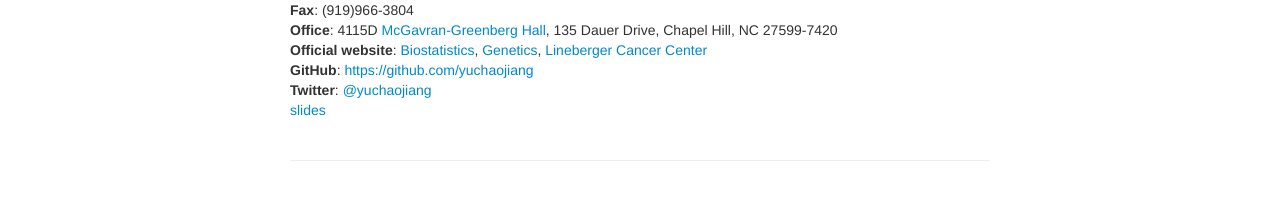
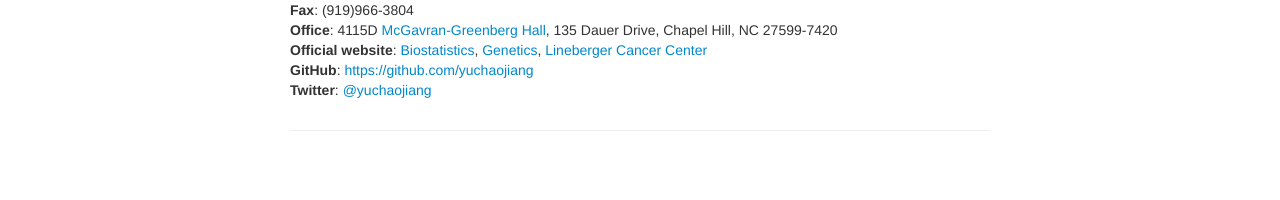
Before and after one commit to yuchaojiang/yuchaojiang.github.io, a Jekyll site: the page built from index.md, in a window 1280 px wide. Shown: the part 362-562 px from the top of the page. Built offline with Jekyll 4.4.1, drawn with Linux system fonts in a browser that asks for light colours.

Commit message:
Update index.md

```diff
--- a/index.md
+++ b/index.md
@@ -19,5 +19,3 @@ The Jiang Lab’s primary research interests lie in statistical modeling and met
             <b>Twitter</b>: <a href="https://twitter.com/yuchaojiang">@yuchaojiang</a><br/>
     </div>
 </div>
-
-[slides](https://www.dropbox.com/scl/fi/4e0nf6m7di2dg8wmuynog/BIRS2_Yuchao_Jiang.pptx?dl=0&rlkey=rr1e1g56y3rw6pwdinz1xsob4)
```
